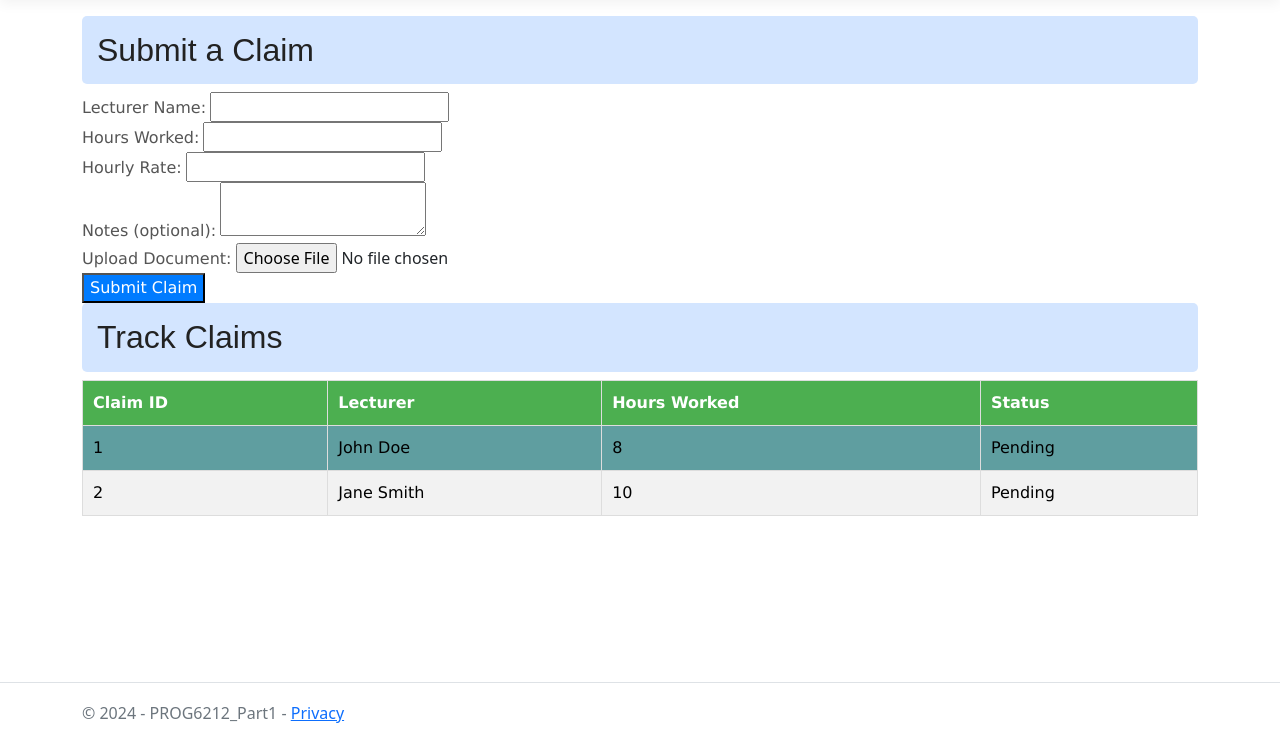
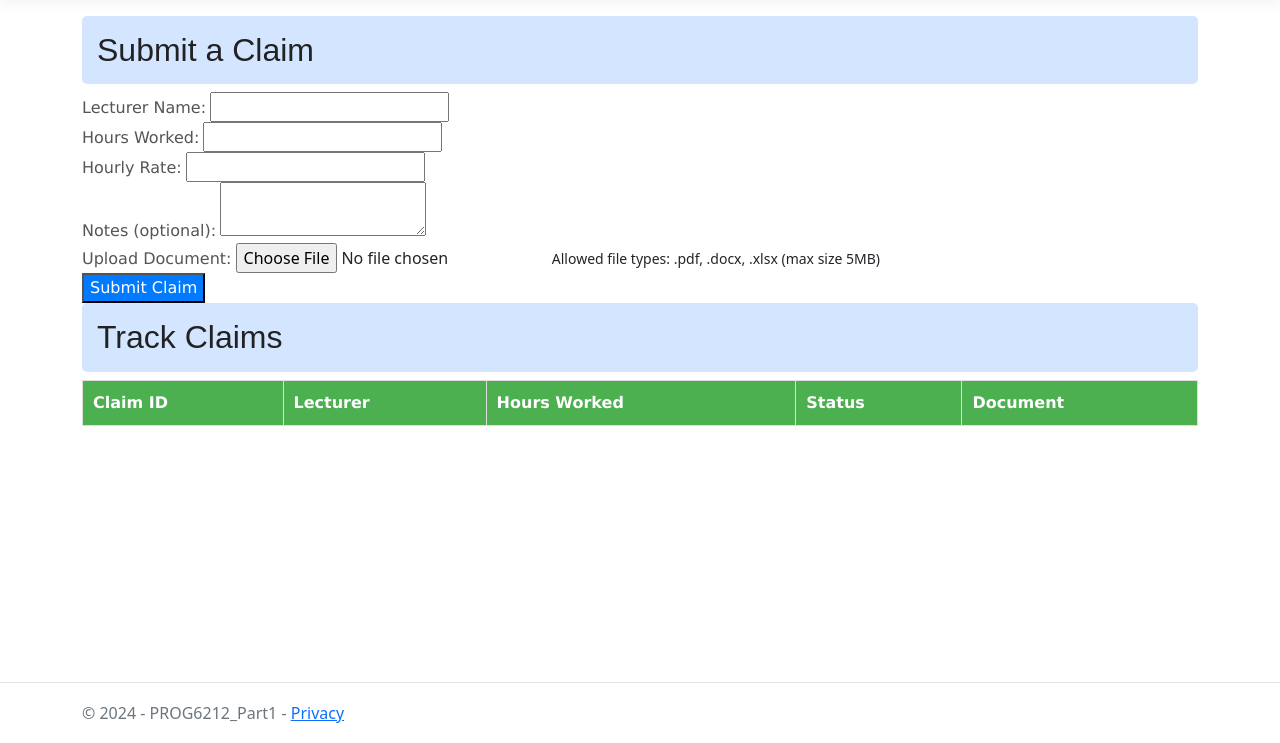
Before and after one commit to Vutlhari-Mabasa/PROG6212_POE_FINAL, an ASP.NET Core app: page / in a window 1280 px wide. Shown: the part 57-800 px from the top of the page. Run offline with ASP.NET Core 8, Linux system fonts and the light colour scheme; lists and menus that the app fills with data are empty; style sheets or scripts are compiled from the project's sources.

Commit message:
Added a feature that allows lecturers to upload supporting documents. the lecturer can only upload documents with a specific file size and file type. will show the file name once the lecturer clicks upload

```diff
--- a/Controllers/LecturerController.cs
+++ b/Controllers/LecturerController.cs
@@ -1,18 +1,20 @@
+using Microsoft.AspNetCore.Http;
 using Microsoft.AspNetCore.Mvc;
-using Microsoft.AspNetCore.Http;
 using System.Collections.Generic;
+using System.IO;
+using System.Linq;
 using PROG6212_Part1.Models;
 
 namespace PROG6212_Part1.Controllers
 {
     public class LecturerController : Controller
     {
-        // Static list to store claims (shared between LecturerController and ProgrammeCoordinatorController)
-        public static List<Claim> claims = new List<Claim>
-        {
-            new Claim { ClaimId = 1, Lecturer = "John Doe", HoursWorked = 8, HourlyRate = 50, Status = "Pending" },
-            new Claim { ClaimId = 2, Lecturer = "Jane Smith", HoursWorked = 10, HourlyRate = 60, Status = "Pending" }
-        };
+        // Shared list of claims
+        public static List<Claim> claims = new List<Claim>();
+
+        // Define allowed file types and file size limit (5MB)
+        private static readonly string[] AllowedFileExtensions = { ".pdf", ".docx", ".xlsx" };
+        private const long MaxFileSize = 5 * 1024 * 1024; // 5MB
 
         // Action to load the Submit and Track Claim page
         public IActionResult SubmitAndTrackClaim()
@@ -20,35 +22,64 @@
             return View(claims); // Pass the claims data to the view
         }
 
-        // POST: Action to handle claim submission
+        // POST: Action to handle claim submission with file upload
         [HttpPost]
         public IActionResult SubmitClaim(string lecturer, int hoursWorked, decimal hourlyRate, string notes, IFormFile document)
         {
-            if (hoursWorked > 0 && hourlyRate > 0 && document != null)
+            // Validate input fields
+            if (hoursWorked <= 0 || hourlyRate <= 0 || document == null)
             {
-                // Generate a new claim ID based on the number of existing claims
+                ViewBag.ErrorMessage = "Please provide valid data and upload a document.";
+                return View("SubmitAndTrackClaim", claims);
+            }
+
+            // Validate file type and size
+            var fileExtension = Path.GetExtension(document.FileName).ToLower();
+            if (!AllowedFileExtensions.Contains(fileExtension))
+            {
+                ViewBag.ErrorMessage = "Invalid file type. Only .pdf, .docx, and .xlsx files are allowed.";
+                return View("SubmitAndTrackClaim", claims);
+            }
+            if (document.Length > MaxFileSize)
+            {
+                ViewBag.ErrorMessage = "File size exceeds 5MB.";
+                return View("SubmitAndTrackClaim", claims);
+            }
+
+            // Generate a new claim ID
             int newClaimId = claims.Count + 1;
 
-                // Add new claim to the shared list
+            // Define the storage path (you can customize this path)
+            string uploadFolder = Path.Combine(Directory.GetCurrentDirectory(), "wwwroot/uploads");
+            if (!Directory.Exists(uploadFolder))
+            {
+                Directory.CreateDirectory(uploadFolder);
+            }
+
+            // Define the file path
+            string uniqueFileName = $"{newClaimId}_{Path.GetFileName(document.FileName)}";
+            string filePath = Path.Combine(uploadFolder, uniqueFileName);
+
+            // Save the file
+            using (var fileStream = new FileStream(filePath, FileMode.Create))
+            {
+                document.CopyTo(fileStream);
+            }
+
+            // Add the claim to the list
             claims.Add(new Claim
             {
                 ClaimId = newClaimId,
-                    Lecturer = lecturer, // Store the lecturer's name
+                Lecturer = lecturer,
                 HoursWorked = hoursWorked,
                 HourlyRate = hourlyRate,
                 Notes = notes,
-                    Status = "Pending" // Default status for new claims
+                DocumentPath = $"/uploads/{uniqueFileName}", // Store relative path
+                Status = "Pending"
             });
 
-                // Redirect to the Submit and Track Claim page to show updated claims
+            // Redirect to the Submit and Track Claim page
             return RedirectToAction("SubmitAndTrackClaim");
-            }
-            else
-            {
-                // Return an error message if the input is invalid
-                ViewBag.ErrorMessage = "Please enter valid hours, hourly rate, and upload a document.";
-                return View("SubmitAndTrackClaim", claims);
         }
     }
 }
-}
--- a/Models/Claim.cs
+++ b/Models/Claim.cs
@@ -8,5 +8,6 @@
         public decimal HourlyRate { get; set; }
         public string Notes { get; set; }
         public string Status { get; set; } = "Pending";
+        public string DocumentPath { get; set; } // Path to uploaded document
     }
 }
--- a/Views/Lecturer/SubmitAndTrackClaim.cshtml
+++ b/Views/Lecturer/SubmitAndTrackClaim.cshtml
@@ -92,7 +92,8 @@
     </div>
     <div>
         <label>Upload Document:</label>
-        <input type="file" name="document" required />
+        <input type="file" name="document" accept=".pdf,.docx,.xlsx" required />
+        <small>Allowed file types: .pdf, .docx, .xlsx (max size 5MB)</small>
     </div>
     <button type="submit">Submit Claim</button>
 </form>
@@ -105,6 +106,7 @@
             <th>Lecturer</th>
             <th>Hours Worked</th>
             <th>Status</th>
+            <th>Document</th>
         </tr>
     </thead>
     <tbody>
@@ -115,7 +117,18 @@
                 <td>@claim.Lecturer</td>
                 <td>@claim.HoursWorked</td>
                 <td>@claim.Status</td>
+                <td>
+                    @if (!string.IsNullOrEmpty(claim.DocumentPath))
+                    {
+                        <a href="@claim.DocumentPath" target="_blank">View Document</a>
+                    }
+                </td>
             </tr>
         }
     </tbody>
 </table>
+
+@if (!string.IsNullOrEmpty(ViewBag.ErrorMessage))
+{
+    <div class="error-message">@ViewBag.ErrorMessage</div>
+}
```
Also changed, not shown: Views/ProgrammeCoordinator/ReviewClaims.cshtml (+7 -0 lines), 14 other files. Lines whose indentation alone changed are shown as unchanged.
